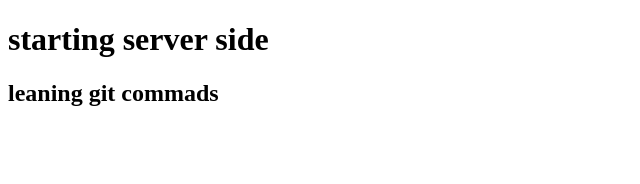
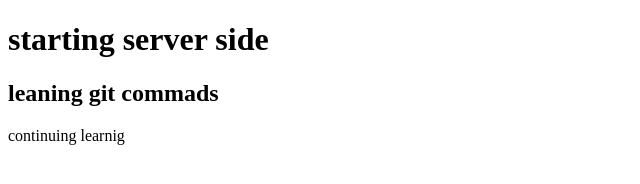
Before and after one commit to KpnDevelopment/my_first_nodjs, a plain HTML site: page template/test.html in a window 1280 px wide. Shown: the whole page, without its empty margins (0-640 px from the left). Drawn offline with Linux system fonts and the light colour scheme.

Commit message:
thrid commit

```diff
--- a/template/test.html
+++ b/template/test.html
@@ -8,5 +8,6 @@
 <body>
     <h1>starting server side</h1>
     <h2>leaning git commads</h2>
+    <p>continuing learnig</p>
 </body>
 </html>
```
